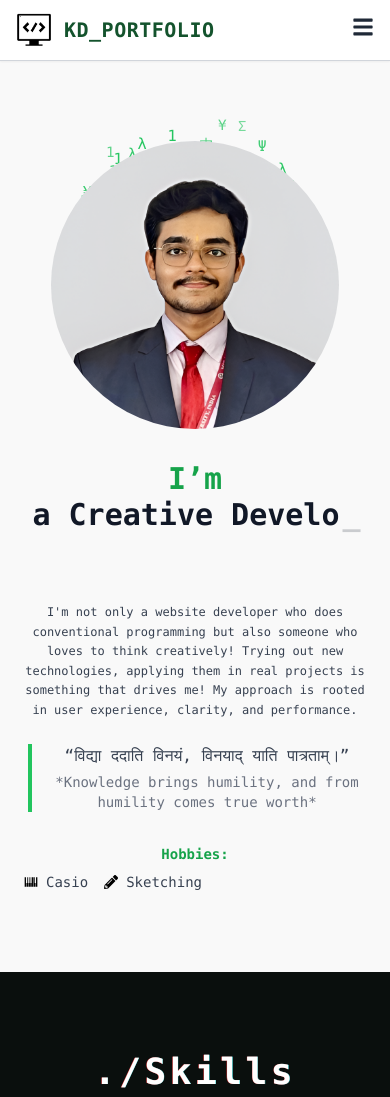
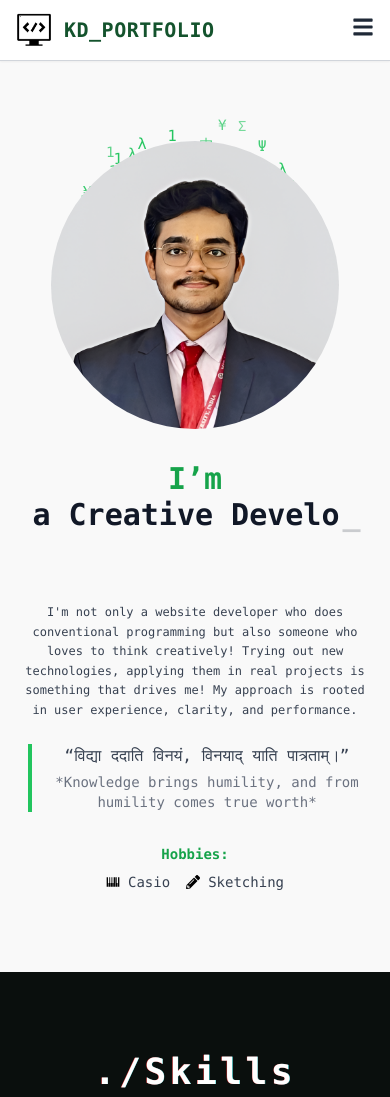
Before and after one commit to KushDastane/My-Matrix-Style-Portfolio, a React (Vite) app: page /home in a window 390 px wide. Shown: the top 1097 px of the page. Built offline with nearby package versions, Linux system fonts and the light colour scheme.

Commit message:
Commit 8

```diff
--- a/src/components/AboutMe.jsx
+++ b/src/components/AboutMe.jsx
@@ -19,7 +19,7 @@ const AboutMe = () => {
           {[...Array(30)].map((_, i) => {
             const angle = Math.random() * 2 * Math.PI;
             const radius = 132;
-            const x = radius * Math.cos(angle) + 144 -5;
+            const x = radius * Math.cos(angle) + 144 - 5;
             const y = radius * Math.sin(angle) + 144 - 10;
 
             const delay = Math.random() * 2;
@@ -96,10 +96,10 @@ const AboutMe = () => {
         </div>
 
         {/* Hobbies Section */}
-        <div className="mt-8 text-sm md:text-base text-gray-700">
+        <div className="mt-8 justify-center  text-sm md:text-base text-gray-700">
           <p className="font-semibold text-green-600 mb-2">Hobbies:</p>
-          <ul className="flex flex-wrap gap-4">
-            <li className="flex items-center gap-2">
+          <ul className="flex flex-wrap gap-4 justify-center md:justify-start">
+            <li className="flex items-center gap-2 ">
               <GiPianoKeys className="text-black" /> Casio
             </li>
             <li className="flex items-center gap-2">
```
